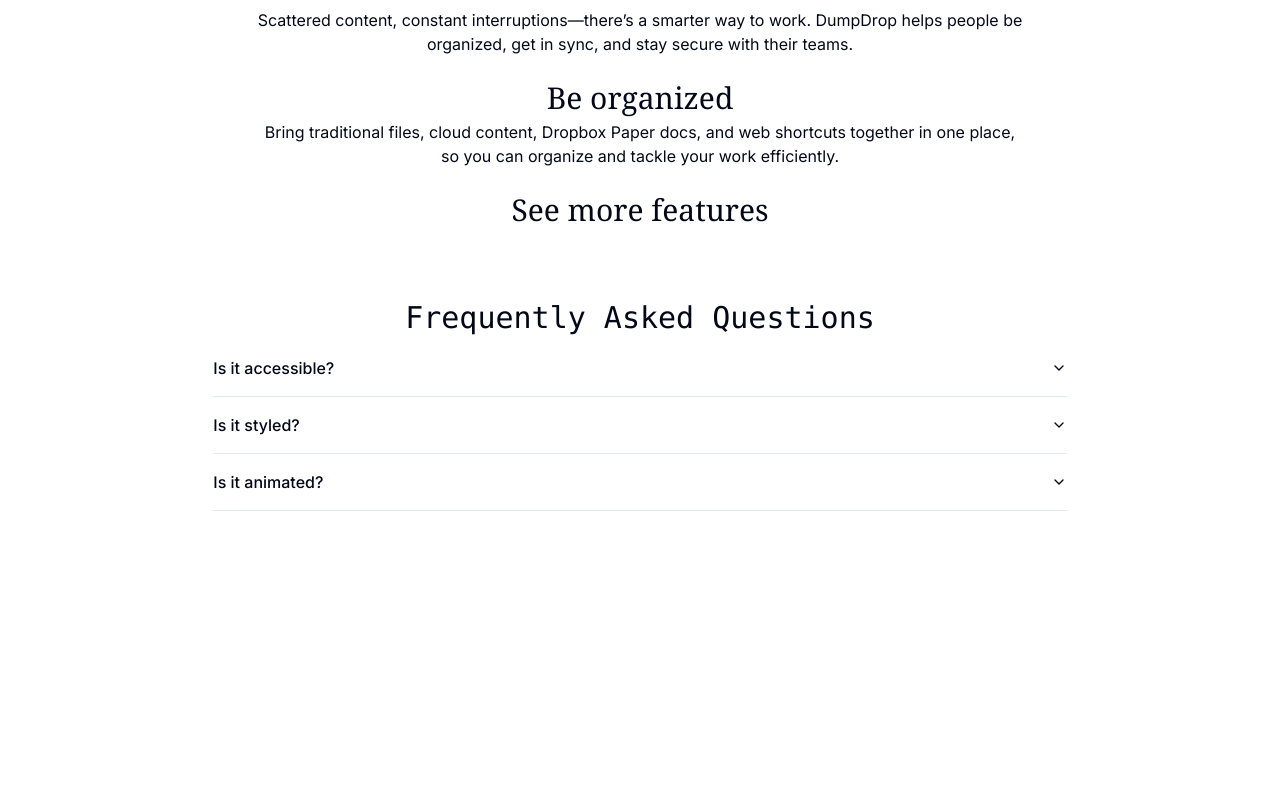
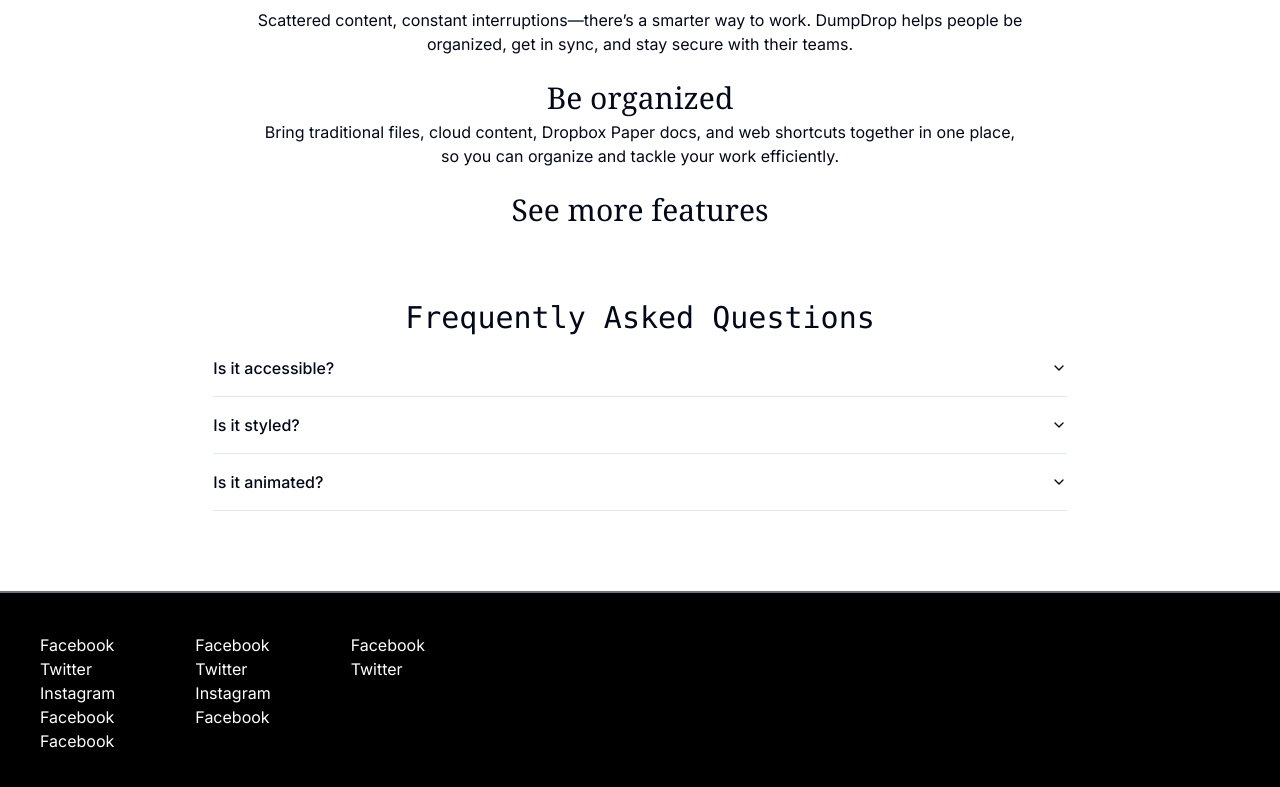
Before and after one commit to Arkyapatwa/dumpDrive, a Next.js app: page / in a window 1280 px wide. Shown: the part 672-1459 px from the top of the page. Before the commit the page ends 1183 px from the top, so only its background shows below. Built offline with nearby package versions, Linux system fonts and the light colour scheme; no server answers.

Commit message:
Added Footer (Not completed)

```diff
--- a/app/page.tsx
+++ b/app/page.tsx
@@ -1,4 +1,5 @@
 import FaqAccordion from "@/components/faq-accordion";
+import Footer from "@/components/footer";
 import { ArrowRight } from "lucide-react";
 import Link from "next/link";
 
@@ -70,6 +71,7 @@ export default function Home() {
         </div>
 
         <FaqAccordion />
+        <Footer />
       </div>
     </main>
   );
--- /dev/null
+++ b/components/footer.tsx
@@ -0,0 +1,29 @@
+import React from "react";
+
+const Footer = () => {
+  return (
+    <>
+      <footer className="flex w-full h-80 bg-black text-white gap-20 p-10 pl-10 border-t-gray-500 border-t-2 border-solid mt-20">
+        <div className="flex flex-col">
+          <div>Facebook</div>
+          <div>Twitter</div>
+          <div>Instagram</div>
+          <div>Facebook</div>
+          <div>Facebook</div>
+        </div>
+        <div className="flex flex-col">
+          <div>Facebook</div>
+          <div>Twitter</div>
+          <div>Instagram</div>
+          <div>Facebook</div>
+        </div>
+        <div className="flex flex-col">
+          <div>Facebook</div>
+          <div>Twitter</div>
+        </div>
+      </footer>
+    </>
+  );
+};
+
+export default Footer;
```
